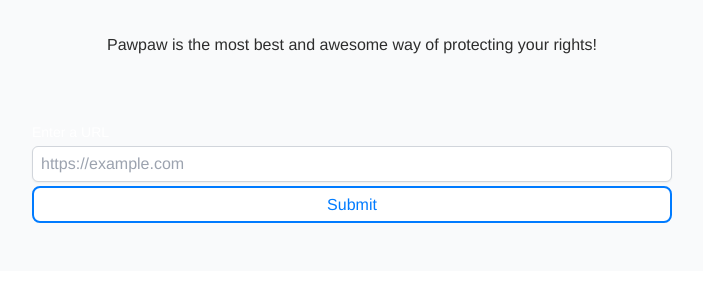
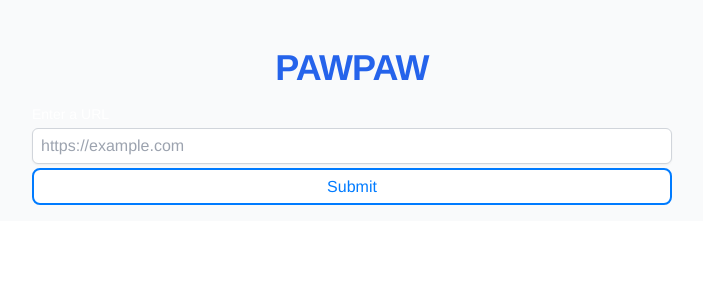
Before and after one commit to spoonmilk/pawpaw-analyst, a Next.js app: page / in a window 1280 px wide. Shown: the top 300 px of the page, without its empty margins (288-991 px from the left). Built offline with nearby package versions, Linux system fonts and the light colour scheme.

Commit message:
- Cleaned up page - Fixed jump buttons

```diff
--- a/src/app/components/JumpButtons.tsx
+++ b/src/app/components/JumpButtons.tsx
@@ -3,7 +3,7 @@ import { motion } from "framer-motion";
 import { PointPair } from "@/app/lib/types/Types";
 
 export default function JumpButtons({ key_points }: { key_points: PointPair[] }) {
-    const [current, setCurrent] = useState<number>(0);
+    const [current, setCurrent] = useState<number>(-1); // Set initial state to -1 for the top button
     const [scrollProgress, setScrollProgress] = useState<number>(0);
 
     const handleScroll = (index: number) => {
--- a/src/app/page.tsx
+++ b/src/app/page.tsx
@@ -58,11 +58,11 @@ export default function Home() {
   return (
     <main className="flex flex-col justify-start items-center w-full px-8 overflow-x-hidden">
 
-      <div className="flex items-center justify-center py-4">
-        <p>Pawpaw is the most best and awesome way of protecting your rights!</p>
+      <div className="flex items-center justify-center pt-8 pb-0">
+        <h1 className="text-4xl font-bold text-blue-600 tracking-tight">PAWPAW</h1>
       </div>
 
-      <form className="w-[80%] max-w-[700px] py-8" onSubmit={(e) => onSubmit(e)}>
+      <form className="w-[80%] max-w-[700px]" onSubmit={(e) => onSubmit(e)}>
         <Input value={value} setValue={setValue} />
       </form>
 
```
